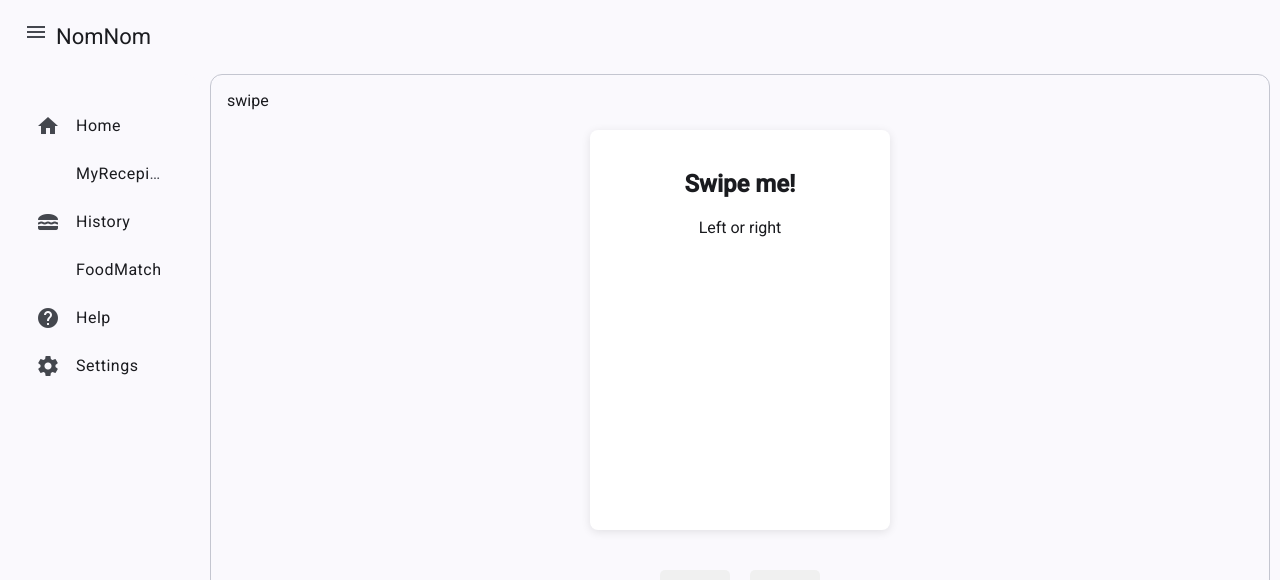
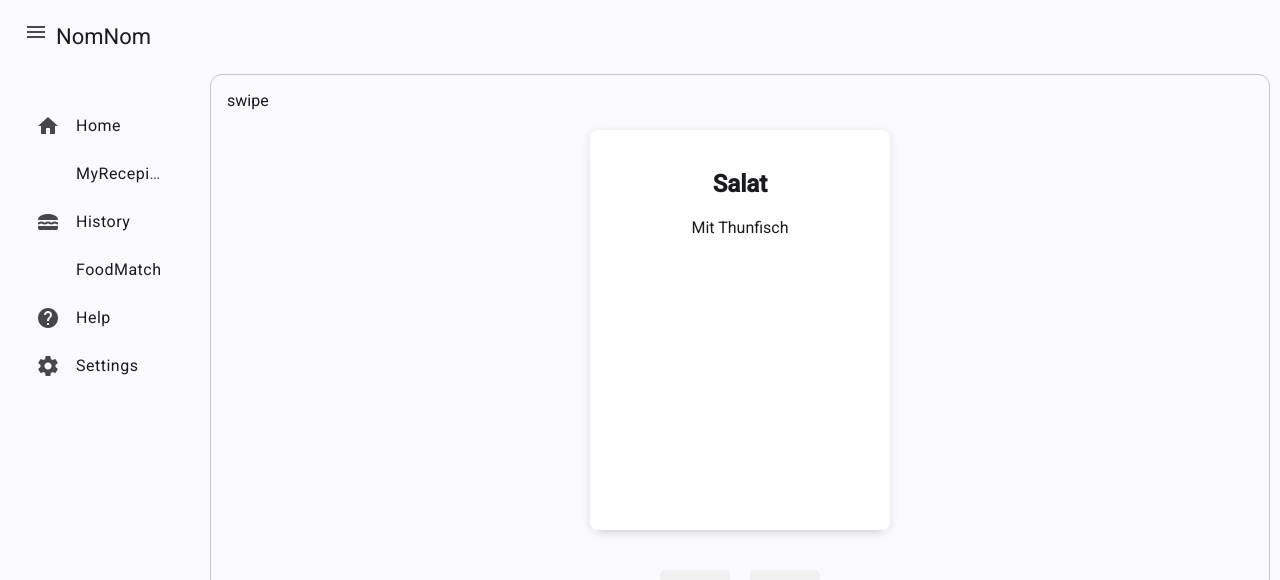
Before and after one commit to JUNKETSU-J0N/NomNom-UI, an Angular app: page /swipe in a window 1280 px wide. Shown: the top 580 px of the page. Built offline with nearby package versions, Linux system fonts and the light colour scheme.

Commit message:
SwipeComponent versuch2 (funktioniert)

```diff
--- a/src/app/hammer.config.ts
+++ /dev/null
@@ -1,9 +0,0 @@
-import { Injectable } from '@angular/core';
-import { HammerGestureConfig } from '@angular/platform-browser';
-
-@Injectable()
-export class MyHammerConfig extends HammerGestureConfig {
-  override overrides = {
-    pan: { direction: Hammer.DIRECTION_ALL },
-  };
-}
--- a/src/app/swipe/swipe.component.html
+++ b/src/app/swipe/swipe.component.html
@@ -1,18 +1,24 @@
 <div class="swipe-container">
   <div class="card-container">
-    <div
-      class="card"
-      [@swipeAnimation]="animationState"
-      (panstart)="onPanStart($event)"
-      (panmove)="onPanMove($event)"
-      (panend)="onPanEnd($event)"
-      [style.transform]="currentTransform"
-    >
-      <div class="card-content">
-        <h2>Swipe me!</h2>
-        <p>Left or right</p>
+    <ng-container *ngFor="let card of visibleCards; let i = index">
+      <div
+        class="card"
+        #cardEl
+        [style.zIndex]="visibleCards.length - i"
+        [style.transform]="i === 0 ? currentTransform : 'scale(0.95) translateY(10px)'"
+        [class.top-card]="i === 0"
+        (pointerdown)="i === 0 && onPointerDown($event)"
+        (pointermove)="i === 0 && onPointerMove($event)"
+        (pointerup)="i === 0 && onPointerUp()"
+        (pointercancel)="i === 0 && onPointerUp()"
+        (pointerleave)="i === 0 && onPointerUp()"
+      >
+        <div class="card-content">
+          <h2>{{ card.title }}</h2>
+          <p>{{ card.desc }}</p>
+        </div>
       </div>
-    </div>
+    </ng-container>
   </div>
 
   <div class="buttons">
--- a/src/app/swipe/swipe.component.scss
+++ b/src/app/swipe/swipe.component.scss
@@ -3,6 +3,8 @@
   flex-direction: column;
   align-items: center;
   height: 100%;
+  overflow: hidden; // 👈 prevents scrollbars
+  position: relative; // just in case
 }
 
 .card-container {
@@ -18,7 +20,7 @@
   height: 100%;
   background: white;
   border-radius: 8px;
-  box-shadow: 0 2px 10px rgba(0,0,0,0.1);
+  box-shadow: 0 2px 10px rgba(0, 0, 0, 0.1);
   touch-action: none;
   user-select: none;
   cursor: grab;
--- a/src/app/swipe/swipe.component.ts
+++ b/src/app/swipe/swipe.component.ts
@@ -1,96 +1,118 @@
-import { Component } from '@angular/core';
+import { Component, ElementRef, ViewChild } from '@angular/core';
 import { CommonModule } from '@angular/common';
-import { HammerModule } from '@angular/platform-browser';
-import {
-  trigger,
-  state,
-  style,
-  animate,
-  transition,
-  keyframes
-} from '@angular/animations';
+import { AnimationBuilder, animate, style } from '@angular/animations';
 
 @Component({
   selector: 'app-swipe',
   standalone: true,
-  imports: [CommonModule, HammerModule],
+  imports: [CommonModule],
   templateUrl: './swipe.component.html',
   styleUrl: './swipe.component.scss',
-  animations: [
-    trigger('swipeAnimation', [
-      state('center', style({ transform: 'translateX(0)' })),
-      state('swipedLeft', style({ transform: 'translateX(-1000px)' })),
-      state('swipedRight', style({ transform: 'translateX(1000px)' })),
-      transition('center => swipedLeft', [
-        animate('500ms ease-out', keyframes([
-          style({ transform: 'translateX(0) rotate(0deg)', offset: 0 }),
-          style({ transform: 'translateX(-200px) rotate(-20deg)', offset: 0.3 }),
-          style({ transform: 'translateX(-1000px) rotate(-30deg)', offset: 1.0 })
-        ]))
-      ]),
-      transition('center => swipedRight', [
-        animate('500ms ease-out', keyframes([
-          style({ transform: 'translateX(0) rotate(0deg)', offset: 0 }),
-          style({ transform: 'translateX(200px) rotate(20deg)', offset: 0.3 }),
-          style({ transform: 'translateX(1000px) rotate(30deg)', offset: 1.0 })
-        ]))
-      ])
-    ])
-  ]
 })
 export class SwipeComponent {
-  animationState = 'center';
-  currentTransform = '';
-  private startX = 0;
-  private currentX = 0;
+  @ViewChild('cardEl', { static: false }) cardEl!: ElementRef;
 
-  // Handle swipe gestures
-  onPanStart(event: any) {
-    console.log('PAN START', event);
-    this.startX = this.currentX = event.center.x;
+  cards = [
+    { title: 'Salat', desc: 'Mit Thunfisch' },
+    { title: 'Müsli', desc: 'Apfel Zimt' },
+    { title: 'Salat', desc: 'Mit Oliven' },
+  ];
+  currentIndex              = 0;
+  currentTransform          = '';
+  private startX            = 0;
+  private currentX          = 0;
+  private isDragging        = false;
+
+  constructor(private builder: AnimationBuilder) {}
+
+  get visibleCards() {
+    return this.cards.slice(this.currentIndex, this.currentIndex + 2);
   }
 
-  onPanMove(event: any) {
-    console.log('PAN MOVE', event);
-    this.currentX = event.center.x;
-    const deltaX = this.currentX - this.startX;
-    const rotation = deltaX * 0.1;
-    this.currentTransform = `translateX(${deltaX}px) rotate(${rotation}deg)`;
+  private resetCard() {
+    this.currentTransform   = '';
+    this.currentIndex       = (this.currentIndex + 1) % this.cards.length;
   }
 
-  onPanEnd(event: any) {
-    console.log('PAN END', event);
-    const deltaX = this.currentX - this.startX;
-    const threshold = 100;
+  onPointerMove(event: PointerEvent) {
+    if (!this.isDragging) return;
+
+    this.currentX           = event.clientX;
+    const deltaX            = this.currentX - this.startX;
+    const rotation          = deltaX * 0.1;
+    this.currentTransform   = `translateX(${deltaX}px) rotate(${rotation}deg)`;
+  }
+
+  onPointerDown(event: PointerEvent) {
+    this.startX             = event.clientX;
+    this.currentX           = this.startX;
+    this.isDragging         = true;
+  }
+
+  onPointerUp() {
+    if (!this.isDragging) return;
+    this.isDragging         = false;
+
+    const deltaX            = this.currentX - this.startX;
+    const threshold         = 300;
 
     if (deltaX > threshold) {
-      this.swipeRight();
+      this.swipeRight(deltaX);
     } else if (deltaX < -threshold) {
-      this.swipeLeft();
+      this.swipeLeft(deltaX);
     } else {
-      this.currentTransform = '';
+      this.snapBack(deltaX);
     }
   }
 
-  // Handle button clicks
-  swipeLeft() {
-    this.animationState = 'swipedLeft';
-    setTimeout(() => {
-      console.log('Swiped left!');
-      this.resetCard();
-    }, 500);
+  swipeLeft(fromX: number = 0) {
+    this.animateSwipe(fromX, -1100);
   }
 
-  swipeRight() {
-    this.animationState = 'swipedRight';
-    setTimeout(() => {
-      console.log('Swiped right!');
-      this.resetCard();
-    }, 500);
+  swipeRight(fromX: number = 0) {
+    this.animateSwipe(fromX, 1100);
   }
 
-  private resetCard() {
-    this.animationState = 'center';
-    this.currentTransform = '';
+  private animateSwipe(fromX: number, toX: number) {
+    const rotationMatch = this.currentTransform.match(/rotate\((-?\d+(?:\.\d+)?)deg\)/);
+    const currentRotation = rotationMatch ? parseFloat(rotationMatch[1]) : 0;
+
+    const player = this.builder
+      .build([
+        style({ transform: `translateX(${fromX}px) rotate(${currentRotation}deg)` }),
+        animate(
+          '500ms ease-out',
+          style({
+            transform: `translateX(${toX}px) rotate(${toX > 0 ? 90 : -90}deg)`,
+          })
+        ),
+      ])
+      .create(this.cardEl.nativeElement);
+
+    player.play();
+    player.onDone(() => {
+      player.destroy();
+      this.currentTransform = '';
+      this.resetCard();
+    });
+  }
+
+  private snapBack(fromX: number) {
+    const rotation = fromX * 0.1;
+    const player = this.builder
+      .build([
+        style({ transform: `translateX(${fromX}px) rotate(${rotation}deg)` }),
+        animate(
+          '300ms ease-out',
+          style({ transform: 'translateX(0) rotate(0)' })
+        ),
+      ])
+      .create(this.cardEl.nativeElement);
+
+    player.play();
+    player.onDone(() => {
+      player.destroy();
+      this.currentTransform = '';
+    });
   }
 }
--- a/src/main.ts
+++ b/src/main.ts
@@ -1,7 +1,7 @@
 import { bootstrapApplication } from '@angular/platform-browser';
 import { appConfig } from './app/app.config';
 import { AppComponent } from './app/app.component';
-import 'hammerjs';
+// import 'hammerjs';
 
 bootstrapApplication(AppComponent, appConfig)
   .catch((err) => console.error(err));
```
Also changed, not shown: src/app/app.config.ts (+13 -9 lines).
